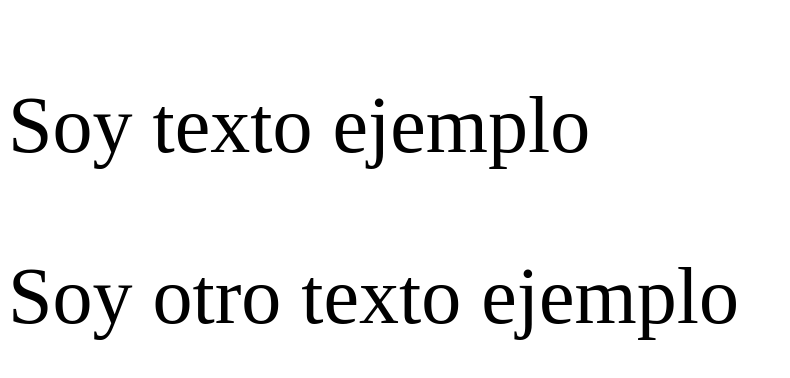
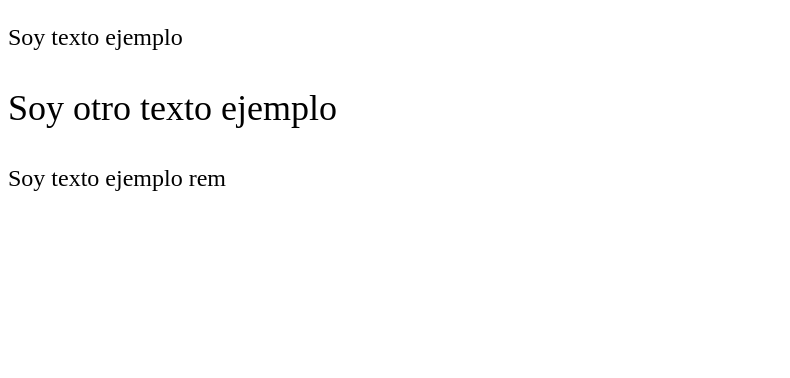
Before and after one commit to camiloarios/learning-HTML-CSS, a plain HTML site: page SeguirAprendiendoCSS/index.html in a window 1280 px wide. Shown: the whole page, without its empty margins (0-790 px from the left). Drawn offline with Linux system fonts and the light colour scheme.

Commit message:
ultims 20minutos del 2 de marzo

```diff
--- a/SeguirAprendiendoCSS/index.html
+++ b/SeguirAprendiendoCSS/index.html
@@ -13,6 +13,7 @@
       <div>
         <p>Soy otro texto ejemplo</p>
       </div>
+      <p class="rem">Soy texto ejemplo rem</p>
     </main>
   </body>
 </html>
--- a/SeguirAprendiendoCSS/style.css
+++ b/SeguirAprendiendoCSS/style.css
@@ -1,5 +1,13 @@
 /* Medidas em*/
 
 .text-container {
-  font-size: 5em;
+  font-size: 1.5em;
 }
+.text-container div {
+  font-size: 1.5em;
+}
+
+/* Medidas rem*/
+.rem {
+  font-size: 1.5rem;
+}
```
Also changed, not shown: notasCSS.css (+27 -0 lines).
